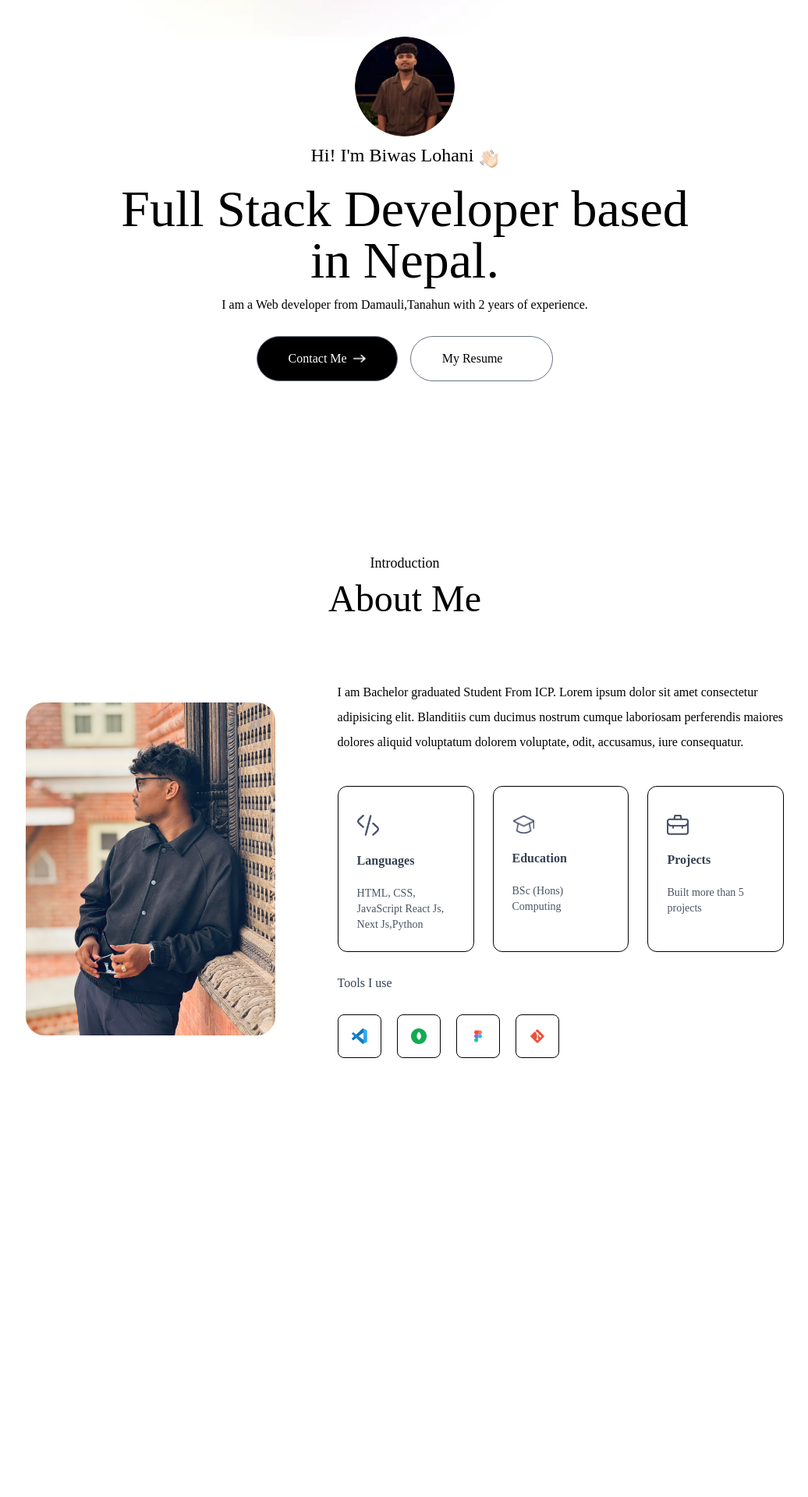
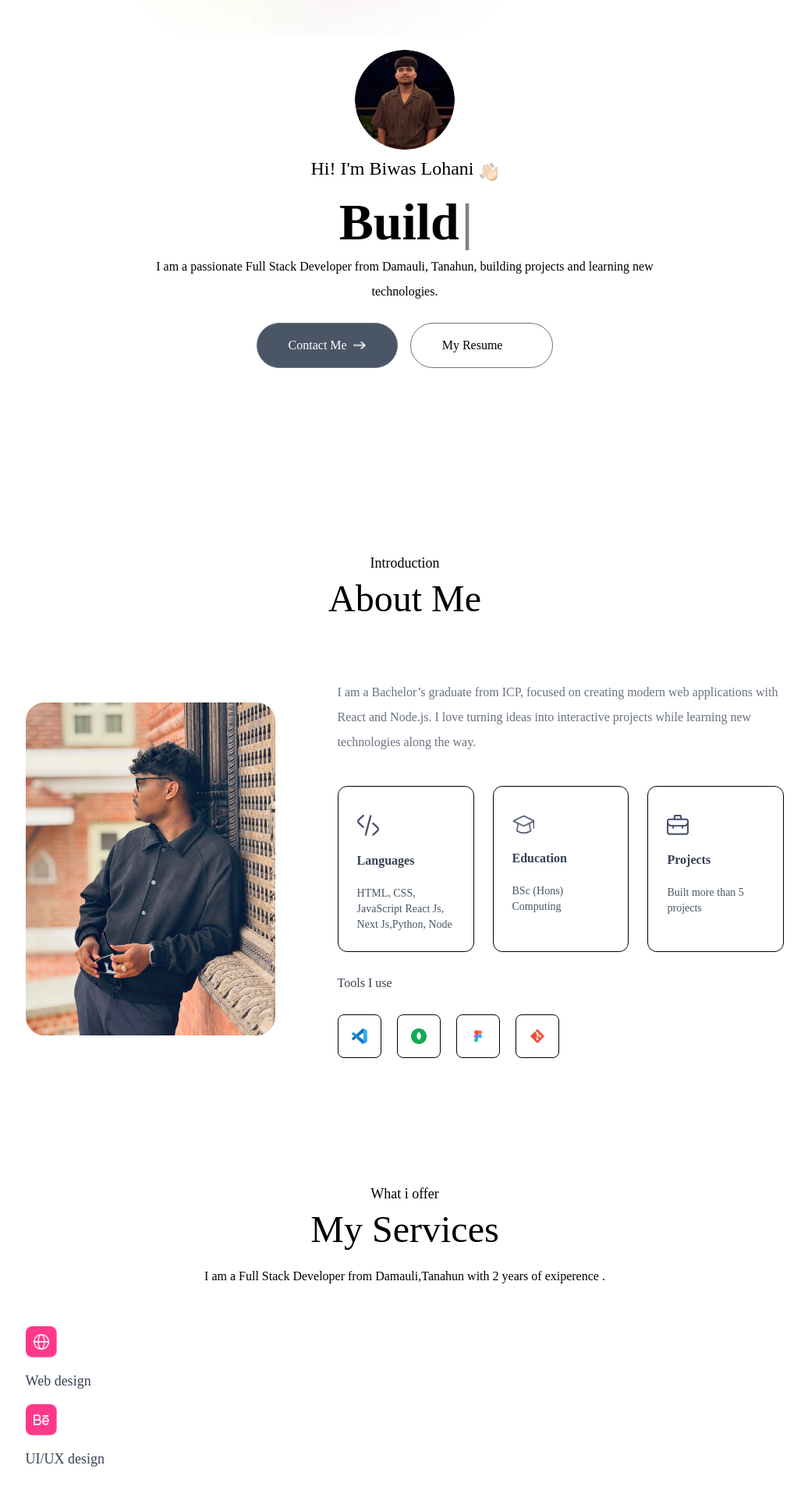
Before and after one commit to biswaslohani123/MY-PORTFOLIO, a Next.js app: page / in a window 1280 px wide. Shown: the part 132-2052 px from the top of the page at 78% size, without its empty margins (121-1157 px from the left). Before the commit the page ends 1609 px from the top, so only its background shows below. Built offline with nearby package versions, Linux system fonts and the light colour scheme; a web font is replaced by a local one.

Commit message:
made teh design animated in header section

```diff
--- a/app/components/Aboutme.jsx
+++ b/app/components/Aboutme.jsx
@@ -15,7 +15,7 @@ const Aboutme = () => {
         </div>
 
         <div className='flex-1'>
-            <p className='mb-10 max-w-2xl font-sans'>I am Bachelor graduated Student From ICP. Lorem ipsum dolor sit amet consectetur adipisicing elit. Blanditiis cum ducimus nostrum cumque laboriosam perferendis maiores dolores aliquid voluptatum dolorem voluptate, odit, accusamus, iure consequatur.</p>
+            <p className='mb-10 max-w-2xl  text-gray-500 font-sans transition-all duration-300 hover:text-black hover-translate-x-1'>  I am a Bachelor’s graduate from ICP, focused on creating modern web applications with React and Node.js. I love turning ideas into interactive projects while learning new technologies along the way.</p>
 
             <ul className='grid grid-cols-1  sm:grid-cols-3 gap-6 max-w-2xl '>
                 {infoList.map((({icon, iconDark, title, description}, index) => {
--- a/app/components/Header.jsx
+++ b/app/components/Header.jsx
@@ -1,5 +1,6 @@
 import { assets } from '@/assets/assets'
 import Image from 'next/image'
+import { Typewriter } from "react-simple-typewriter";
 import React from 'react'
 
 const Header = () => {
@@ -15,13 +16,23 @@ const Header = () => {
 
         <h3 className=' flex items-end gap-2 text-xl md:text-2xl mb-3 font-serif'>Hi! I'm Biwas Lohani <Image alt='' src={assets.hand_icon} className='w-6'/></h3>
 
-        <h1 className='text-3xl sm:text-6xl lg:text-[66px]'>Full Stack Developer based in Nepal.</h1>
+         <h1 className="text-3xl sm:text-6xl lg:text-[66px] font-bold">
+        <Typewriter
+          words={["Full Stack Developer", "Building Modern Web Applications"]}
+          loop={0}
+          cursor
+          cursorStyle="|"
+          typeSpeed={150}
+          deleteSpeed={50}
+          delaySpeed={1000}   // pause before deleting
+        />
+      </h1>
         <p className='font-serif max-w-2xl mx-auto'>
-            I am a Web developer from Damauli,Tanahun with 2 years of experience.
+                I am a passionate Full Stack Developer from Damauli, Tanahun, building projects and learning new technologies.
         </p>
 
         <div className='flex flex-col sm:flex-row items-center gap-4 mt-4'>
-            <a href="#contact"  className='px-10 text-white py-3 border rounded-full border-gray-500 bg-black flex items-center gap-2'>Contact Me   <Image alt='' src={assets.right_arrow_white
+            <a href="#contact"  className='px-10 text-white bg-gray-600 py-3 border rounded-full border-gray-500  flex items-center gap-2 transform transition-all hover:scale-105'>Contact Me   <Image alt='' src={assets.right_arrow_white
 
             } className=' w-4'/></a>
 
--- a/app/components/Navbar.jsx
+++ b/app/components/Navbar.jsx
@@ -72,10 +72,11 @@ const Navbar = () => {
           </button>
 
           <a
-            className="hidden lg:flex items-center gap-3 px-10 py-2 border border-gray-500 rounded-full ml-4 hover:bg-blue-50"
+            className="hidden lg:flex items-center gap-3 px-10 py-2 border border-gray-500 rounded-full ml-4  transition-all transform duration-300 hover:text-white
+             hover:scale-105 hover:bg-gray-600"
             href="#contact"
           >
-            Contact <Image alt="" src={assets.arrow_icon} className="w-3" />
+            Contact <Image alt="" src={assets.arrow_icon} className="w-3 " />
           </a>
 
           <button className="block md:hidden ml-3" onClick={openMenu}>
--- /dev/null
+++ b/app/components/Services.jsx
@@ -0,0 +1,26 @@
+import { assets, serviceData } from '@/assets/assets'
+import Image from 'next/image'
+import React from 'react'
+
+const Services = () => {
+  return (
+    <div id='services' className='w-full px-[12%] py-10 scroll-mt-20'>
+      <h4 className='text-center mb-2 text-lg '>What i offer</h4>
+      <h2 className='text-center text-5xl '>My Services</h2>
+
+      <p className='text-center max-w-2xl mx-auto mt-5 mb-12 '>I am a Full Stack Developer from Damauli,Tanahun with 2 years of exiperence .</p>
+
+      <div className=''>
+        {serviceData.map(({icon, title, description, link}, index) => {
+            return <div key={index}>
+                <Image alt='' src={icon} className='w-10'/>
+                <h3 className='text-lg my-4 text-gray-700'>{title}</h3>
+            </div>
+        })}
+      </div>
+
+    </div>
+  )
+}
+
+export default Services
--- a/app/page.js
+++ b/app/page.js
@@ -4,6 +4,7 @@ import Image from "next/image";
 import Navbar from "./components/Navbar";
 import Header from "./components/Header";
 import Aboutme from "./components/Aboutme";
+import Services from "./components/Services";
 
 export default function Home() {
   return (
@@ -11,6 +12,7 @@ export default function Home() {
       <Navbar/>
       <Header/>
       <Aboutme/>
+      <Services/>
     </div>
   );
 }
--- a/assets/assets.js
+++ b/assets/assets.js
@@ -101,13 +101,13 @@ export const workData = [
 
 export const serviceData = [
     { icon: assets.web_icon, title: 'Web design', description: 'Web development is the process of building, programming...', link: '' },
-    { icon: assets.mobile_icon, title: 'Mobile app', description: 'Mobile app development involves creating software for mobile devices...', link: '' },
+
     { icon: assets.ui_icon, title: 'UI/UX design', description: 'UI/UX design focuses on creating a seamless user experience...', link: '' },
-    { icon: assets.graphics_icon, title: 'Graphics design', description: 'Creative design solutions to enhance visual communication...', link: '' },
+
 ]
 
 export const infoList = [
-    { icon: assets.code_icon, iconDark: assets.code_icon_dark, title: 'Languages', description: 'HTML, CSS, JavaScript React Js, Next Js,Python' },
+    { icon: assets.code_icon, iconDark: assets.code_icon_dark, title: 'Languages', description: 'HTML, CSS, JavaScript React Js, Next Js,Python, Node' },
     { icon: assets.edu_icon, iconDark: assets.edu_icon_dark, title: 'Education', description: 'BSc (Hons) Computing' },
     { icon: assets.project_icon, iconDark: assets.project_icon_dark, title: 'Projects', description: 'Built more than 5 projects' }
 ];
--- a/package.json
+++ b/package.json
@@ -11,7 +11,8 @@
   "dependencies": {
     "next": "16.0.7",
     "react": "19.2.0",
-    "react-dom": "19.2.0"
+    "react-dom": "19.2.0",
+    "react-simple-typewriter": "^5.0.1"
   },
   "devDependencies": {
     "@tailwindcss/postcss": "^4",
```
Also changed, not shown: 1 other file (tests, documents, lock files or other folders).
